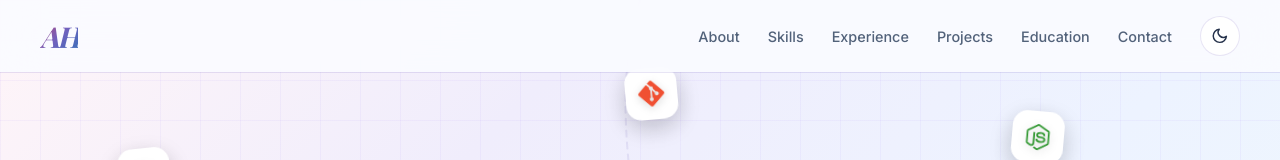
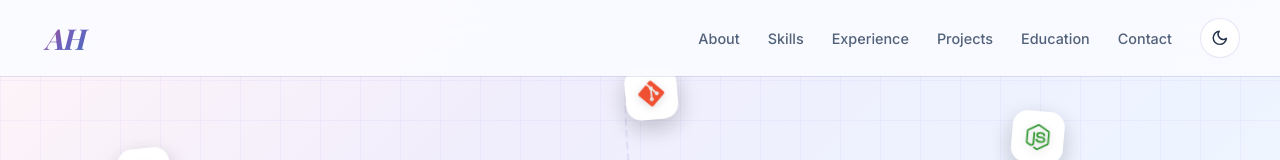
Before and after one commit to AteebAH96/PortfolioMain, a React (Vite) app: page / in a window 1280 px wide. Shown: the top 160 px of the page. Built offline with nearby package versions, Linux system fonts and the light colour scheme; a web font is replaced by a local one.

Commit message:
Prevent italic AH logo clipping with padding and line height

```diff
--- a/src/index.css
+++ b/src/index.css
@@ -336,12 +336,15 @@ img {
 }
 
 .nav-logo {
+  display: inline-block;
+  flex-shrink: 0;
   font-family: "Playfair Display", serif;
   font-style: italic;
   font-weight: 700;
   font-size: 1.8rem;
-  line-height: 1;
-  letter-spacing: -0.06em;
+  line-height: 1.4;
+  letter-spacing: -0.03em;
+  padding: 2px 8px 2px 4px;
   background: var(--accent-gradient);
   -webkit-background-clip: text;
   -webkit-text-fill-color: transparent;
```
